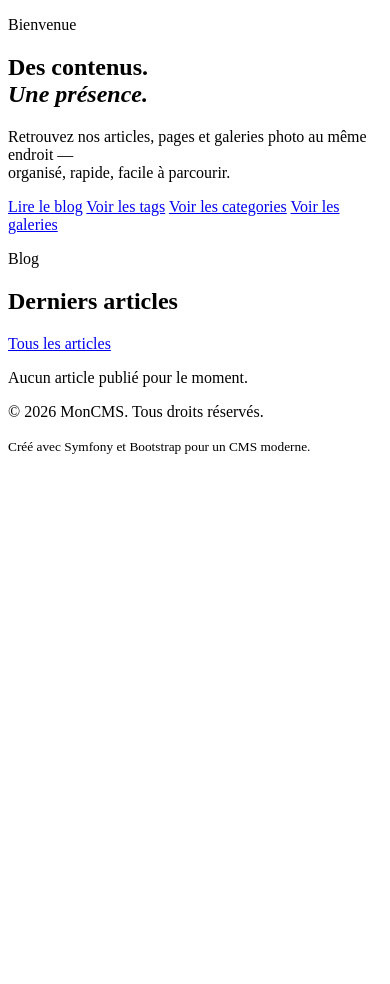
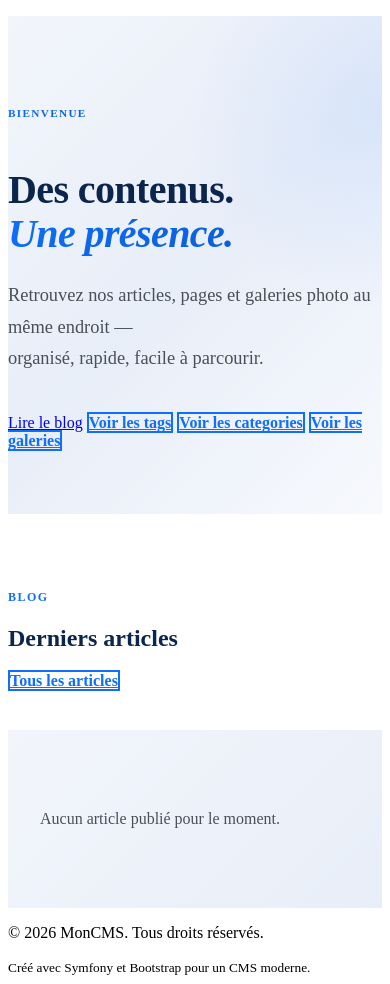
Before and after one commit to EymerickCCI/exercice-cms, a Symfony app: template exercice-cms/templates/home/index.html.twig in a window 390 px wide. Shown: the part 132-1116 px from the top of the page. Before the commit the page ends 586 px from the top, so only its background shows below. Run offline with Twig, Linux system fonts and the light colour scheme; the template is opened without the code that fills it, so the values that code supplies are empty; some libraries are stand-ins or nearby versions.

Commit message:
modification design

```diff
--- a/exercice-cms/templates/base.html.twig
+++ b/exercice-cms/templates/base.html.twig
@@ -7,6 +7,10 @@
         {% block stylesheets %}
             {{ encore_entry_link_tags('app') }}
         {% endblock %}
+
+        <style>
+        {% block page_styles %}{% endblock %}
+        </style>
 
         {% block javascripts %}
             {{ encore_entry_script_tags('app') }}
--- a/exercice-cms/templates/home/index.html.twig
+++ b/exercice-cms/templates/home/index.html.twig
@@ -4,133 +4,277 @@
 {% block meta_description %}Bienvenue sur {{ site_name|default('MonCMS') }}, votre CMS propulsé par Symfony.{% endblock %}
 
 {% block page_styles %}
+/* ── HERO SECTION ── */
 .hero {
-    padding: 6rem 0 5rem;
+    padding: 8rem 0 6rem;
+    background: linear-gradient(135deg, #f2f5fb 0%, #e8eef8 50%, #f7f9fd 100%);
     border-bottom: 1px solid var(--color-border);
+    position: relative;
+    overflow: hidden;
+}
+
+.hero::before {
+    content: '';
+    position: absolute;
+    top: -100px;
+    right: -200px;
+    width: 400px;
+    height: 400px;
+    background: radial-gradient(circle, rgba(15, 110, 253, 0.08) 0%, transparent 70%);
+    border-radius: 50%;
+    pointer-events: none;
+}
+
+.hero .container {
+    position: relative;
+    z-index: 1;
 }
 
 .hero-eyebrow {
-    font-size: 0.75rem;
-    font-weight: 600;
-    letter-spacing: 0.14em;
+    font-size: 0.7rem;
+    font-weight: 700;
+    letter-spacing: 0.12em;
     text-transform: uppercase;
-    color: var(--color-muted);
-    margin-bottom: 1.5rem;
+    background: linear-gradient(135deg, #0f6efd, #0b5ed7);
+    -webkit-background-clip: text;
+    -webkit-text-fill-color: transparent;
+    background-clip: text;
+    margin-bottom: 1rem;
+    display: inline-block;
 }
 
 .hero-title {
-    font-size: clamp(2.8rem, 6vw, 5rem);
-    line-height: 1.08;
-    letter-spacing: -0.02em;
-    max-width: 16ch;
+    font-size: clamp(2.5rem, 7vw, 4.5rem);
+    font-weight: 800;
+    line-height: 1.1;
+    letter-spacing: -0.015em;
+    max-width: 18ch;
     margin-bottom: 1.5rem;
+    color: #0b254c;
+}
+
+.hero-title em {
+    font-style: italic;
+    background: linear-gradient(135deg, #0f6efd 0%, #0b5ed7 100%);
+    -webkit-background-clip: text;
+    -webkit-text-fill-color: transparent;
+    background-clip: text;
 }
 
 .hero-subtitle {
-    font-size: 1.1rem;
-    color: var(--color-muted);
-    font-weight: 300;
-    max-width: 42ch;
-    line-height: 1.6;
+    font-size: 1.15rem;
+    color: #495057;
+    font-weight: 400;
+    max-width: 45ch;
+    line-height: 1.7;
     margin-bottom: 2.5rem;
 }
 
-.section-header {
-    padding: 3.5rem 0 2rem;
+.hero .d-flex {
+    flex-wrap: wrap;
+    gap: 1.25rem;
 }
 
-/* ── Article cards ── */
+/* ── STATS BAR ── */
+.stats-bar {
+    background: linear-gradient(135deg, #0b254c 0%, #1a3a5c 100%);
+    border-top: none;
+    border-bottom: none;
+    padding: 3.5rem 0;
+    color: white;
+}
+
+.stat-number {
+    font-size: clamp(2rem, 5vw, 3rem);
+    font-weight: 800;
+    line-height: 1;
+    letter-spacing: -0.02em;
+    background: linear-gradient(135deg, #4fa3ff, #90c8ff);
+    -webkit-background-clip: text;
+    -webkit-text-fill-color: transparent;
+    background-clip: text;
+}
+
+.stat-label {
+    font-size: 0.75rem;
+    letter-spacing: 0.1em;
+    text-transform: uppercase;
+    color: #a8b8d8;
+    margin-top: 0.5rem;
+    font-weight: 600;
+}
+
+/* ── SECTION HEADERS ── */
+.section-label {
+    font-size: 0.75rem;
+    font-weight: 700;
+    letter-spacing: 0.12em;
+    text-transform: uppercase;
+    color: #0f6efd;
+}
+
+.section-header {
+    padding: 4rem 0 2.5rem;
+    border-top: 1px solid var(--color-border);
+}
+
+.section-header h2 {
+    color: #0b254c;
+    font-weight: 800;
+}
+
+/* ── ARTICLE CARDS ── */
 .article-card {
     border: 1px solid var(--color-border);
-    border-radius: var(--radius);
+    border-radius: var(--border-radius);
     overflow: hidden;
-    background: var(--color-white);
-    transition: box-shadow var(--transition), transform var(--transition);
+    background: var(--color-surface);
+    transition: all 0.3s cubic-bezier(0.4, 0, 0.2, 1);
     height: 100%;
+    box-shadow: 0 1px 3px rgba(0, 0, 0, 0.05);
 }
 
 .article-card:hover {
-    box-shadow: 0 8px 32px rgba(0,0,0,0.08);
-    transform: translateY(-2px);
+    border-color: #0f6efd;
+    box-shadow: 0 16px 40px rgba(15, 110, 253, 0.12);
+    transform: translateY(-8px);
 }
 
 .article-card-img {
     width: 100%;
-    height: 200px;
+    height: 240px;
     object-fit: cover;
     background: var(--color-surface);
+    transition: transform 0.4s ease;
+}
+
+.article-card:hover .article-card-img {
+    transform: scale(1.05);
 }
 
 .article-card-img-placeholder {
     width: 100%;
-    height: 200px;
-    background: var(--color-surface);
+    height: 240px;
+    background: linear-gradient(135deg, #f2f5fb 0%, #e8eef8 100%);
     display: flex;
     align-items: center;
     justify-content: center;
-    color: var(--color-border);
-    font-size: 2rem;
+    color: #c7d2e5;
+    font-size: 3rem;
 }
 
 .article-card-body {
-    padding: 1.5rem;
+    padding: 1.75rem;
 }
 
 .article-card-meta {
-    font-size: 0.78rem;
+    font-size: 0.75rem;
     color: var(--color-muted);
-    margin-bottom: 0.75rem;
+    margin-bottom: 0.8rem;
     display: flex;
     align-items: center;
-    gap: 0.75rem;
+    gap: 0.8rem;
+    font-weight: 500;
+}
+
+.tag-pill {
+    display: inline-flex;
+    padding: 0.35rem 0.75rem;
+    background: linear-gradient(135deg, #e8f1ff, #f0f7ff);
+    color: #0f6efd;
+    border-radius: 1.5rem;
+    font-weight: 600;
+    margin: 0;
+    transition: all var(--transition);
+}
+
+.tag-pill:hover {
+    background: linear-gradient(135deg, #0f6efd, #0b5ed7);
+    color: white;
+    text-decoration: none;
 }
 
 .article-card-title {
-    font-size: 1.25rem;
-    margin-bottom: 0.6rem;
-    line-height: 1.25;
+    font-size: 1.3rem;
+    margin-bottom: 0.7rem;
+    line-height: 1.3;
+    color: #0b254c;
+    font-weight: 700;
+}
+
+.article-card-title a {
+    color: inherit;
+    text-decoration: none;
+    transition: color var(--transition);
+}
+
+.article-card-title a:hover {
+    color: #0f6efd;
 }
 
 .article-card-excerpt {
     font-size: 0.9rem;
-    color: var(--color-muted);
-    line-height: 1.6;
-    margin-bottom: 1.25rem;
+    color: #6c757d;
+    line-height: 1.65;
+    margin-bottom: 1.5rem;
     display: -webkit-box;
     -webkit-line-clamp: 3;
     -webkit-box-orient: vertical;
     overflow: hidden;
 }
 
-/* ── Gallery strip ── */
+.article-card-body > a {
+    font-size: 0.875rem;
+    font-weight: 600;
+    color: #0f6efd;
+    text-decoration: none;
+    transition: all var(--transition);
+    display: inline-flex;
+    align-items: center;
+    gap: 0.5rem;
+}
+
+.article-card-body > a:hover {
+    color: #0b5ed7;
+    gap: 0.8rem;
+}
+
+/* ── GALLERY SECTION ── */
 .gallery-strip-item {
     position: relative;
     overflow: hidden;
-    border-radius: var(--radius);
+    border-radius: var(--border-radius);
     aspect-ratio: 4/3;
     cursor: pointer;
+    box-shadow: 0 2px 8px rgba(0, 0, 0, 0.08);
+    transition: all 0.3s cubic-bezier(0.4, 0, 0.2, 1);
+}
+
+.gallery-strip-item:hover {
+    box-shadow: 0 12px 28px rgba(0, 0, 0, 0.15);
+    transform: translateY(-6px);
 }
 
 .gallery-strip-img {
     width: 100%;
     height: 100%;
     object-fit: cover;
-    transition: transform 0.4s ease;
+    transition: transform 0.5s cubic-bezier(0.4, 0, 0.2, 1);
 }
 
 .gallery-strip-item:hover .gallery-strip-img {
-    transform: scale(1.05);
+    transform: scale(1.08);
 }
 
 .gallery-strip-overlay {
     position: absolute;
     inset: 0;
-    background: linear-gradient(to top, rgba(0,0,0,0.6) 0%, transparent 50%);
+    background: linear-gradient(180deg, rgba(0,0,0,0) 0%, rgba(11, 37, 76, 0.7) 100%);
     display: flex;
     align-items: flex-end;
-    padding: 1.25rem;
+    padding: 1.5rem;
     opacity: 0;
-    transition: opacity var(--transition);
+    transition: opacity 0.3s ease;
 }
 
 .gallery-strip-item:hover .gallery-strip-overlay {
@@ -139,30 +283,76 @@
 
 .gallery-strip-overlay-text {
     color: #fff;
-    font-family: var(--font-serif);
     font-size: 1.1rem;
+    font-weight: 600;
+    letter-spacing: -0.01em;
 }
 
-/* ── Stats bar ── */
-.stats-bar {
-    background: var(--color-surface);
-    border-top: 1px solid var(--color-border);
-    border-bottom: 1px solid var(--color-border);
-    padding: 2.5rem 0;
+/* ── BUTTONS ── */
+.btn-outline-ink {
+    color: #0f6efd;
+    background: transparent;
+    border: 2px solid #0f6efd;
+    font-weight: 600;
 }
 
-.stat-number {
-    font-family: var(--font-serif);
-    font-size: 2.5rem;
-    line-height: 1;
+.btn-outline-ink:hover {
+    background: #0f6efd;
+    color: white;
+    text-decoration: none;
 }
 
-.stat-label {
-    font-size: 0.8rem;
-    letter-spacing: 0.08em;
-    text-transform: uppercase;
-    color: var(--color-muted);
-    margin-top: 0.25rem;
+/* ── EMPTY STATE ── */
+.text-center[style*="color: var(--color-muted)"] {
+    padding: 4rem 2rem !important;
+    background: linear-gradient(135deg, #f2f5fb 0%, #e8eef8 100%);
+    border-radius: var(--border-radius);
+    border: 1px dashed var(--color-border);
+}
+
+.text-center[style*="color: var(--color-muted)"] .bi {
+    color: #c7d2e5;
+}
+
+.text-center[style*="color: var(--color-muted)"] p {
+    color: #495057;
+    font-weight: 500;
+}
+
+/* ── FADE-IN ANIMATION ── */
+.fade-in {
+    animation: fadeInUp 0.6s ease-out forwards;
+}
+
+@keyframes fadeInUp {
+    from {
+        opacity: 0;
+        transform: translateY(20px);
+    }
+    to {
+        opacity: 1;
+        transform: translateY(0);
+    }
+}
+
+/* ── RESPONSIVE ── */
+@media (max-width: 768px) {
+    .hero {
+        padding: 5rem 0 4rem;
+    }
+
+    .hero-title {
+        max-width: 100%;
+    }
+
+    .section-header {
+        flex-direction: column;
+        align-items: flex-start !important;
+    }
+
+    .stats-bar {
+        padding: 2.5rem 0;
+    }
 }
 {% endblock %}
 
```
